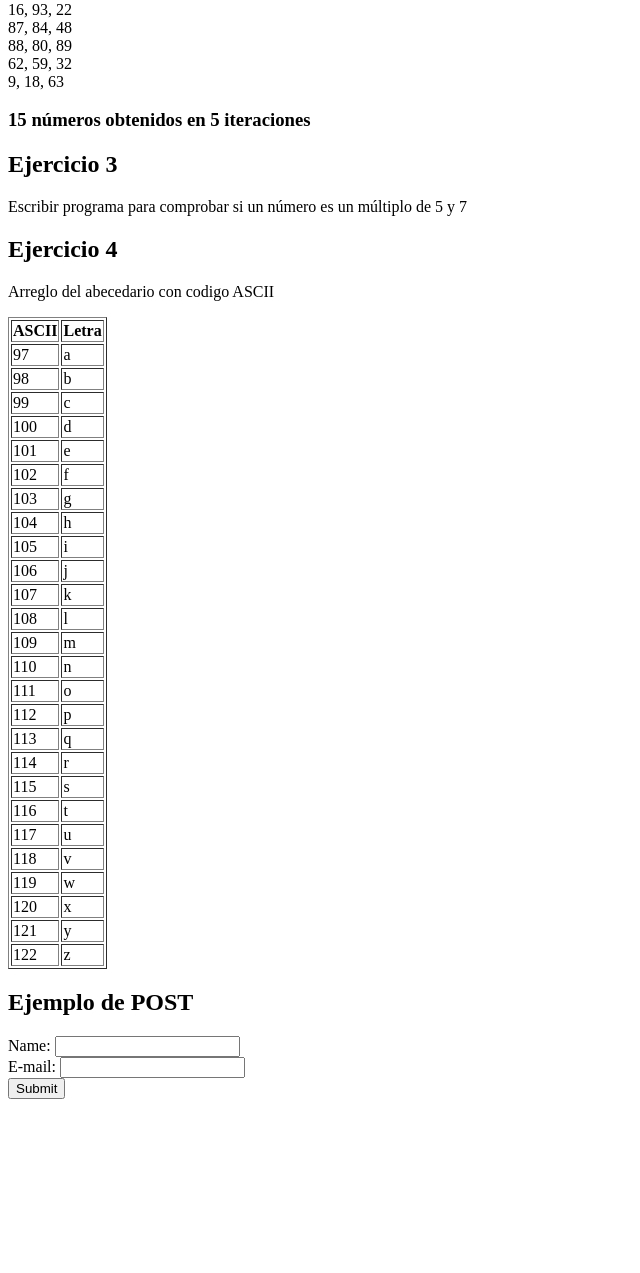
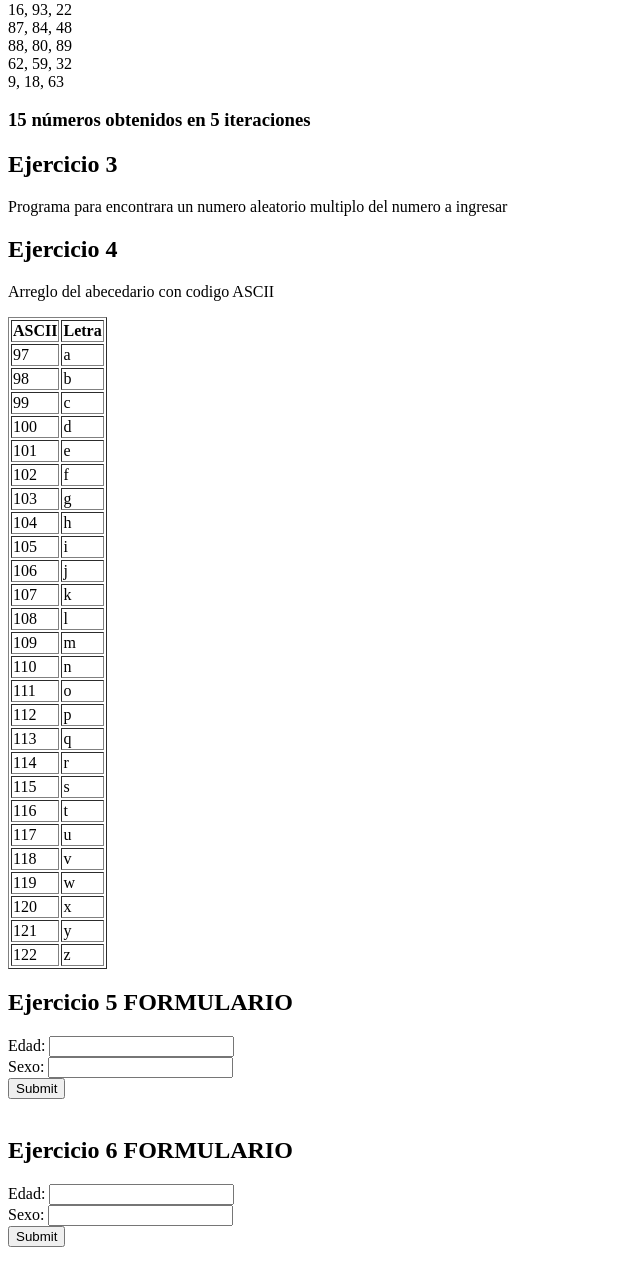
Before and after one commit to BlancaVisca/tecweb, a PHP site: page /tecweb/ in a window 1280 px wide. Shown: the part 185-1458 px from the top of the page, without its empty margins (0-640 px from the left). Before the commit the page ends 1284 px from the top, so only its background shows below. Run offline with PHP 8.4, Linux system fonts and the light colour scheme.

Commit message:
Ejercicio 5-Practica 6

```diff
--- a/practicas/p06/index.php
+++ b/practicas/p06/index.php
@@ -25,7 +25,7 @@
 
     ?>
     <h2>Ejercicio 3</h2>
-    <p>Escribir programa para comprobar si un número es un múltiplo de 5 y 7</p>
+    <p>Programa para encontrara un numero aleatorio multiplo del numero a ingresar</p>
     <?php
         require_once __DIR__.'/src/funciones.php';
         if(isset($_GET['numero']))
@@ -42,20 +42,59 @@
         ejercicio4();
     ?>
 
-    <h2>Ejemplo de POST</h2>
-    <form action="http://localhost/tecweb/practicas/p04/index.php" method="post">
-        Name: <input type="text" name="name"><br>
-        E-mail: <input type="text" name="email"><br>
+    <h2>Ejercicio 5 FORMULARIO</h2>
+    <form action="http://localhost/tecweb/practicas/p06/index.php"  method="post">
+        Edad: <input type="number" name="edad"><br>
+        Sexo: <input type="text" name="sexo"><br>
         <input type="submit">
     </form>
     <br>
+
     <?php
-        if(isset($_POST["name"]) && isset($_POST["email"]))
-        {
-            echo $_POST["name"];
-            echo '<br>';
-            echo $_POST["email"];
+
+    require_once __DIR__ . '/src/funciones.php';
+
+    if ($_SERVER["REQUEST_METHOD"] == "POST") {
+        if (isset($_POST['edad']) && isset($_POST['sexo'])) {
+
+            $edad = $_POST['edad'];
+            $sexo = $_POST['sexo'];
+
+            $mensaje = ejercicio5($edad, $sexo);
+
+            echo "<h3>Resultado:</h3>";
+            echo "Su edad es: $edad años y su sexo es $sexo.<br>";
+            echo "<p>$mensaje</p>";
         }
-    ?>
+}
+?>
+
+<h2>Ejercicio 6 FORMULARIO</h2>
+    <form action="http://localhost/tecweb/practicas/p06/index.php"  method="post">
+        Edad: <input type="number" name="edad"><br>
+        Sexo: <input type="text" name="sexo"><br>
+        <input type="submit">
+    </form>
+    <br>
+
+    <?php
+
+    require_once __DIR__ . '/src/funciones.php';
+
+    if ($_SERVER["REQUEST_METHOD"] == "POST") {
+        if (isset($_POST['edad']) && isset($_POST['sexo'])) {
+
+            $edad = $_POST['edad'];
+            $sexo = $_POST['sexo'];
+
+            $mensaje = ejercicio5($edad, $sexo);
+
+            echo "<h3>Resultado:</h3>";
+            echo "Su edad es: $edad años y su sexo es $sexo.<br>";
+            echo "<p>$mensaje</p>";
+        }
+}
+?>
+
 </body>
 </html>
--- a/practicas/p06/src/funciones.php
+++ b/practicas/p06/src/funciones.php
@@ -3,11 +3,11 @@ function ejercicio1($num)
 {
     if ($num%5==0 && $num%7==0)
             {
-                echo '<h3>R= El número '.$num.' SÍ es múltiplo de 5 0 7.</h3>';
+                echo '<h3>R= El número '.$num.' SÍ es múltiplo de 5 y 7.</h3>';
             }
             else
             {
-                echo '<h3>R= El número '.$num.' NO es múltiplo de 5 o 7.</h3>';
+                echo '<h3>R= El número '.$num.' NO es múltiplo de 5 y 7.</h3>';
             }
 }
 
@@ -42,8 +42,8 @@ function ejercicio3($num)
         $a = rand(1, 100);
         $contador++;
     }
-    echo 'Número encontrado:'. $a.'<br>';
-    echo 'Intentos: .'.$contador.'<br>';
+    echo '<h3>'.'Número encontrado:'.'<h3>'. $a.'<br>';
+    echo '<h3>'.'Intentos: '.'<h3>'.$contador.'<br>';
 
 
 }
@@ -56,9 +56,9 @@ function ejercicio31($num)
         $a = rand(1, 100);
         $contador++;
     }while($a%$num!=0);
+    echo '<h3>'.'Número encontrado:'.'<h3>'. $a.'<br>';
+    echo '<h3>'.'Intentos: '.'<h3>'.$contador.'<br>';
 
-    echo 'Número encontrado:'. $a.'<br>';
-    echo 'Intentos: '.$contador.'<br>';
 
 
 }
@@ -82,4 +82,16 @@ function ejercicio4()
     echo '</table>';
 
 }
+
+function ejercicio5($edad, $sexo) {
+
+
+    if ($sexo == "femenino" && $edad >= 18 && $edad <= 35) {
+        return "Bienvenida, usted está en el rango de edad permitido.";
+    } else {
+        return " No cumple con los requisitos.";
+    }
+}
+
+
 ?>
```
